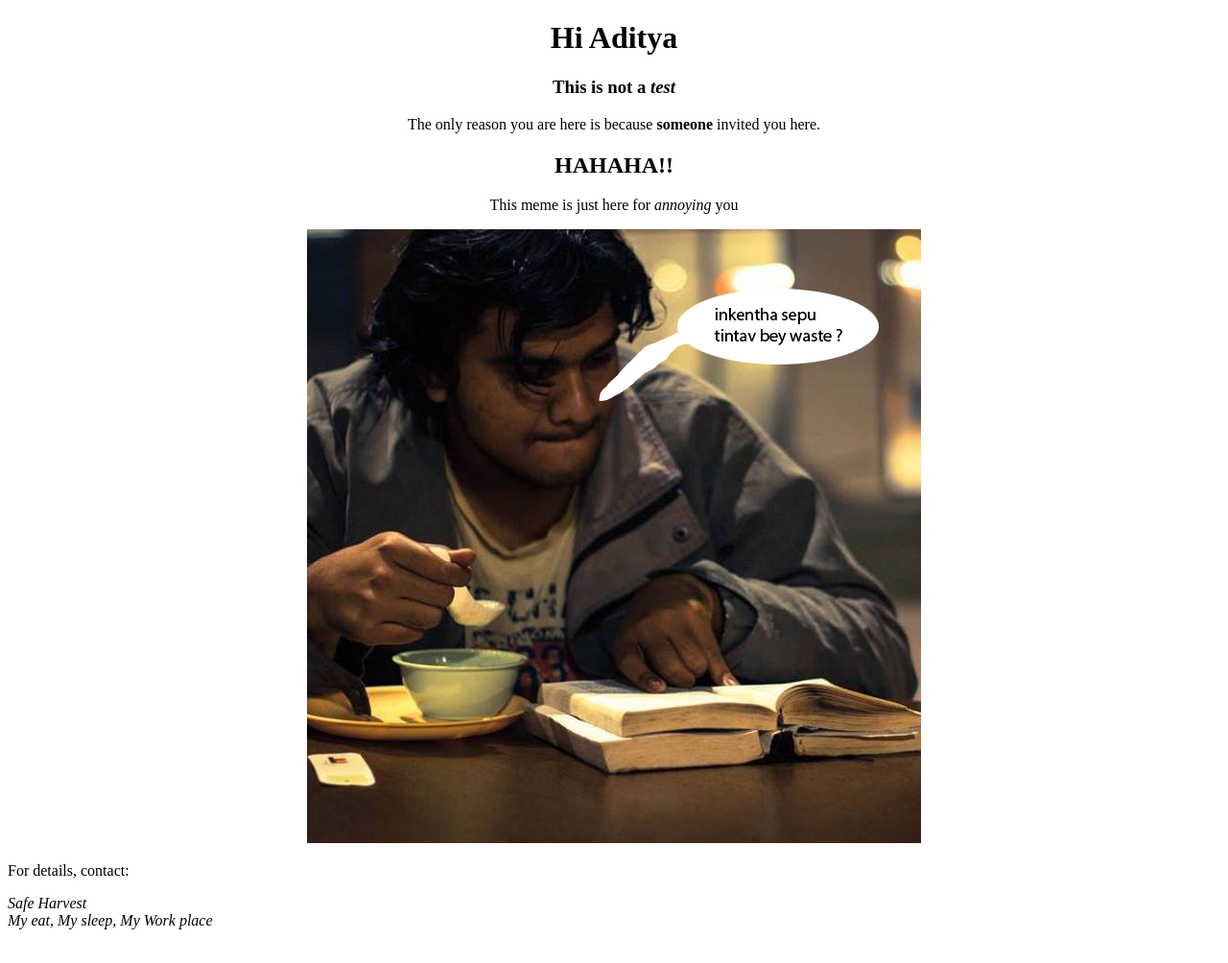
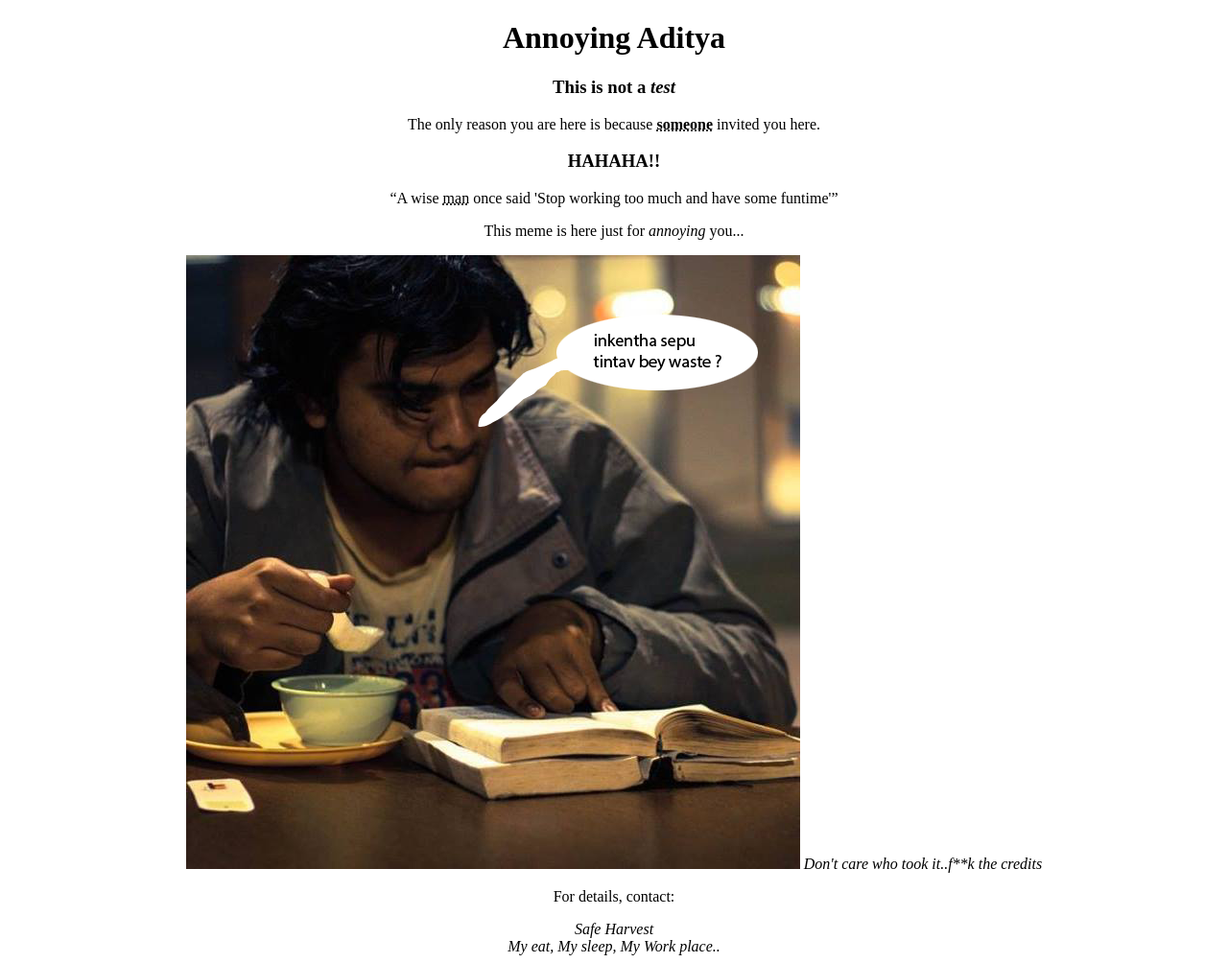
Before and after one commit to sakazad77/sakazad77.github.io, a plain HTML site: page index.html in a window 1280 px wide. Shown: the whole page at 96% size. Before the commit the page ends 977 px from the top, so only its background shows below. Drawn offline with Linux system fonts and the light colour scheme.

Commit message:
005
edits

```diff
--- a/index.html
+++ b/index.html
@@ -5,24 +5,27 @@
 </head>
 <body>
 <div style="text-align:center">
-<h1>Hi Aditya</h1>
+<h1>Annoying Aditya</h1>
 
 <h3>This is not a <i>test</i></h3>
 
-<p>The only reason you are here is because <b>someone</b> invited you here. </p>
+<p>The only reason you are here is because <b><abbr title="Its obviously me..">someone</abbr></b> invited you here. </p>
 
-<h2>HAHAHA!!</h2>
+<h3>HAHAHA!!</h3>
+<q>A wise <abbr title = "me again..">man</abbr> once said 'Stop working too much and have some funtime'</q>
 
-<p>This meme is just here for <em>annoying</em> you </p>
+<p>This meme is here just for <em>annoying</em> you...</p>
 
 <img src="adi_pun.png" alt="Annoying Aditya"></img>
-</div>
+<cite>Don't care who took it..f**k the credits</cite>
 
+<br>
 <p>For details, contact:
 <address>
 Safe Harvest<br>
-My <em>eat</em>, My <em>sleep</em>, My <em>Work</em> place
+My <em>eat</em>, My <em>sleep</em>, My <em>Work</em> place..
 </address>
+</div>
 </body>
 
 
```
